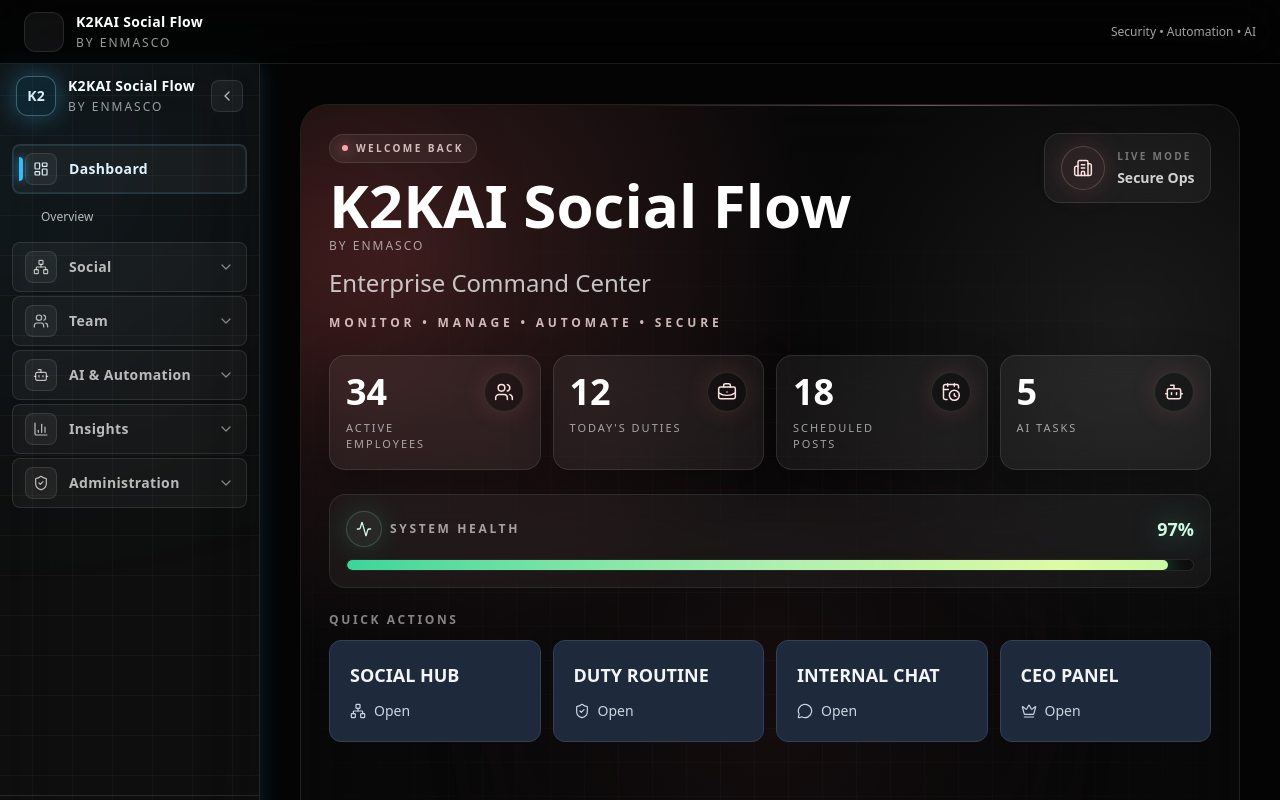
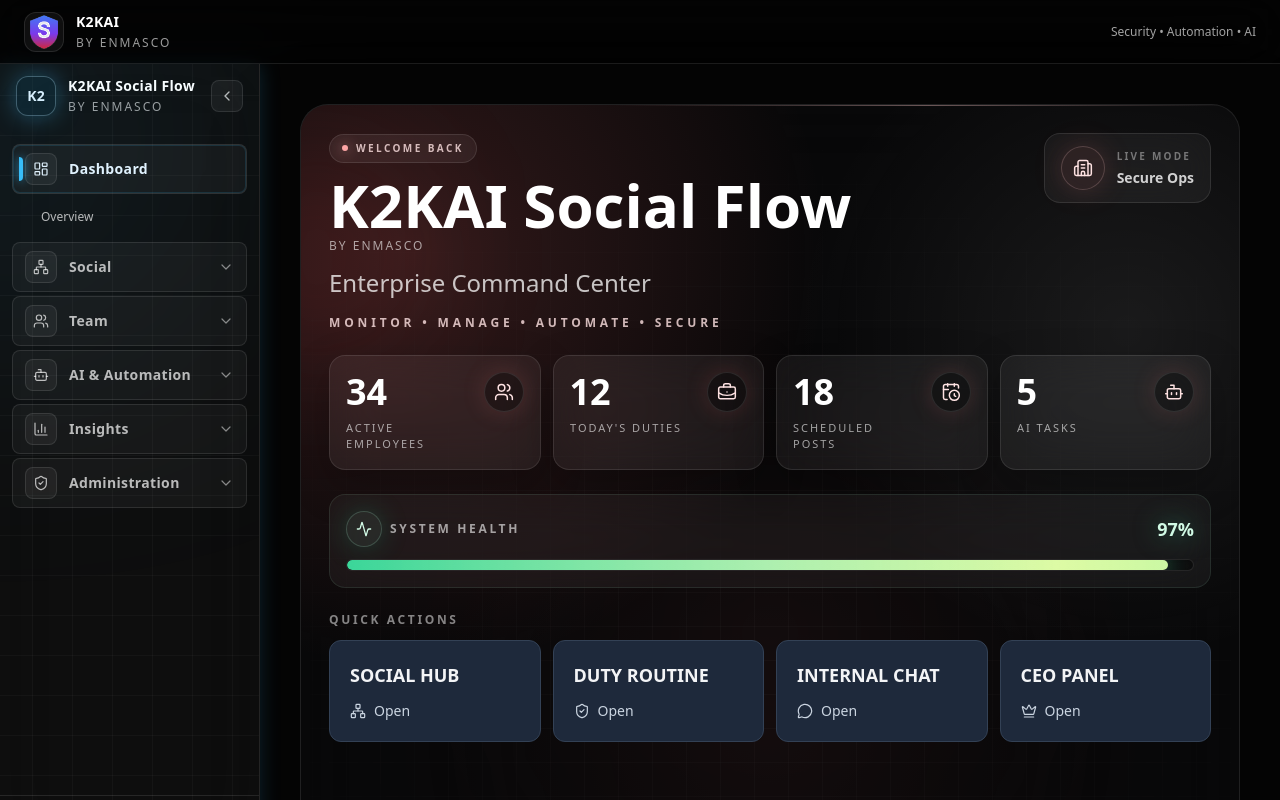
Before and after one commit to jabedbusiness10-art/enmasco-k2-social-hub, a Next.js app: page / in a window 1280 px wide. Shown: the top 800 px of the page. Built offline with nearby package versions, Linux system fonts and the light colour scheme.

Commit message:
TASK-41 Header branding fix: title 'K2KAI' + 'BY ENMASCO' subtitle, render real transparent logo.png via next/image (was broken black placeholder)

```diff
--- a/components/layout/Header.tsx
+++ b/components/layout/Header.tsx
@@ -1,14 +1,25 @@
+import Image from "next/image";
+
 export default function Header() {
   return (
     <header className="sticky top-0 z-50 h-16 border-b border-white/10 bg-black/40 backdrop-blur-xl">
       <div className="flex h-full items-center justify-between px-6">
         {/* Left */}
         <div className="flex items-center gap-3">
-          <div className="h-10 w-10 rounded-xl border border-white/10 bg-white/5" />
+          <div className="flex h-10 w-10 shrink-0 items-center justify-center rounded-xl border border-white/10 bg-white/5">
+            <Image
+              src="/logo.png"
+              alt="K2KAI Logo"
+              width={40}
+              height={40}
+              className="h-full w-full object-contain"
+              priority
+            />
+          </div>
 
           <div>
             <h1 className="text-sm font-bold tracking-[0.3px] text-white">
-              K2KAI Social Flow
+              K2KAI
             </h1>
 
             <p className="mt-0.5 text-[12px] font-medium uppercase tracking-[2px] text-white/60">
```
Also changed, not shown: public/logo.png.
